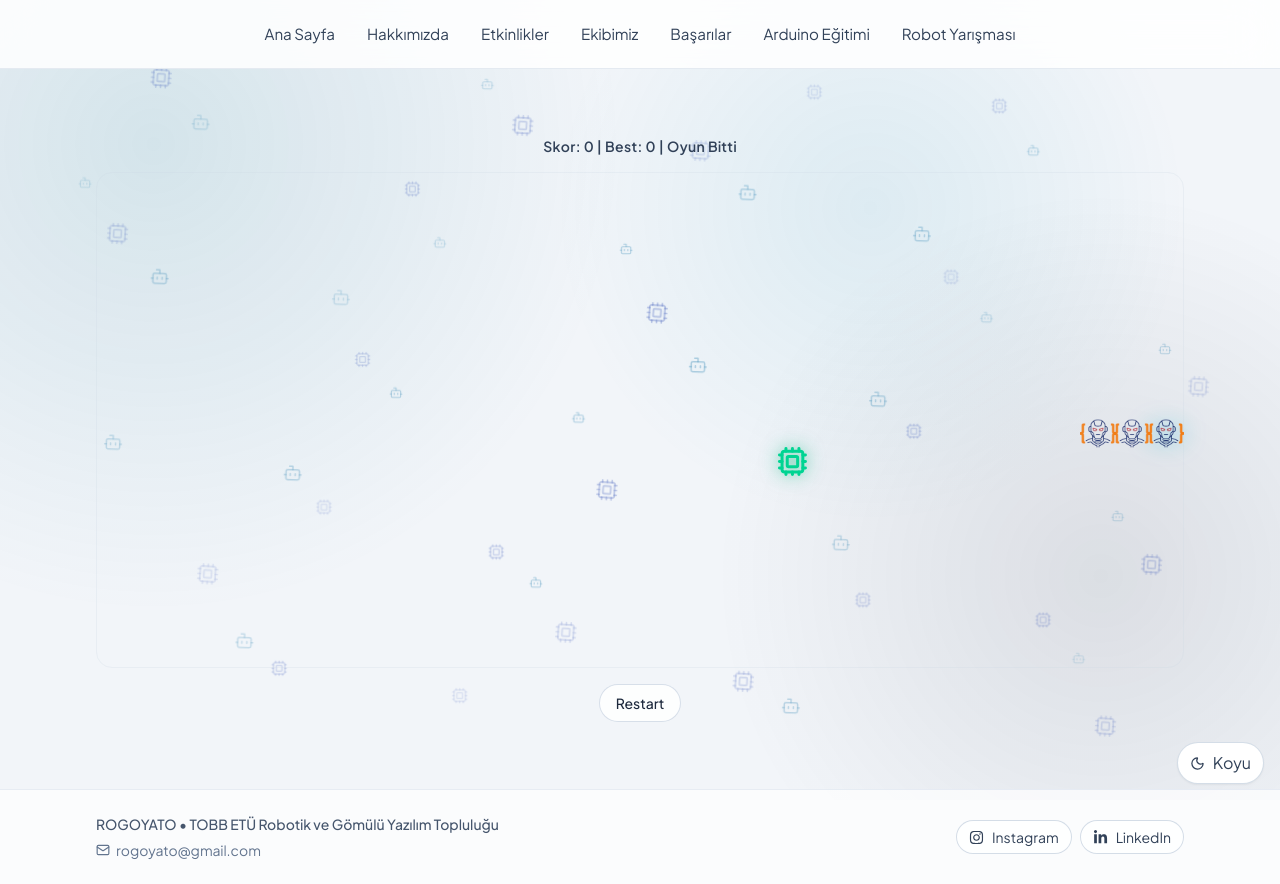
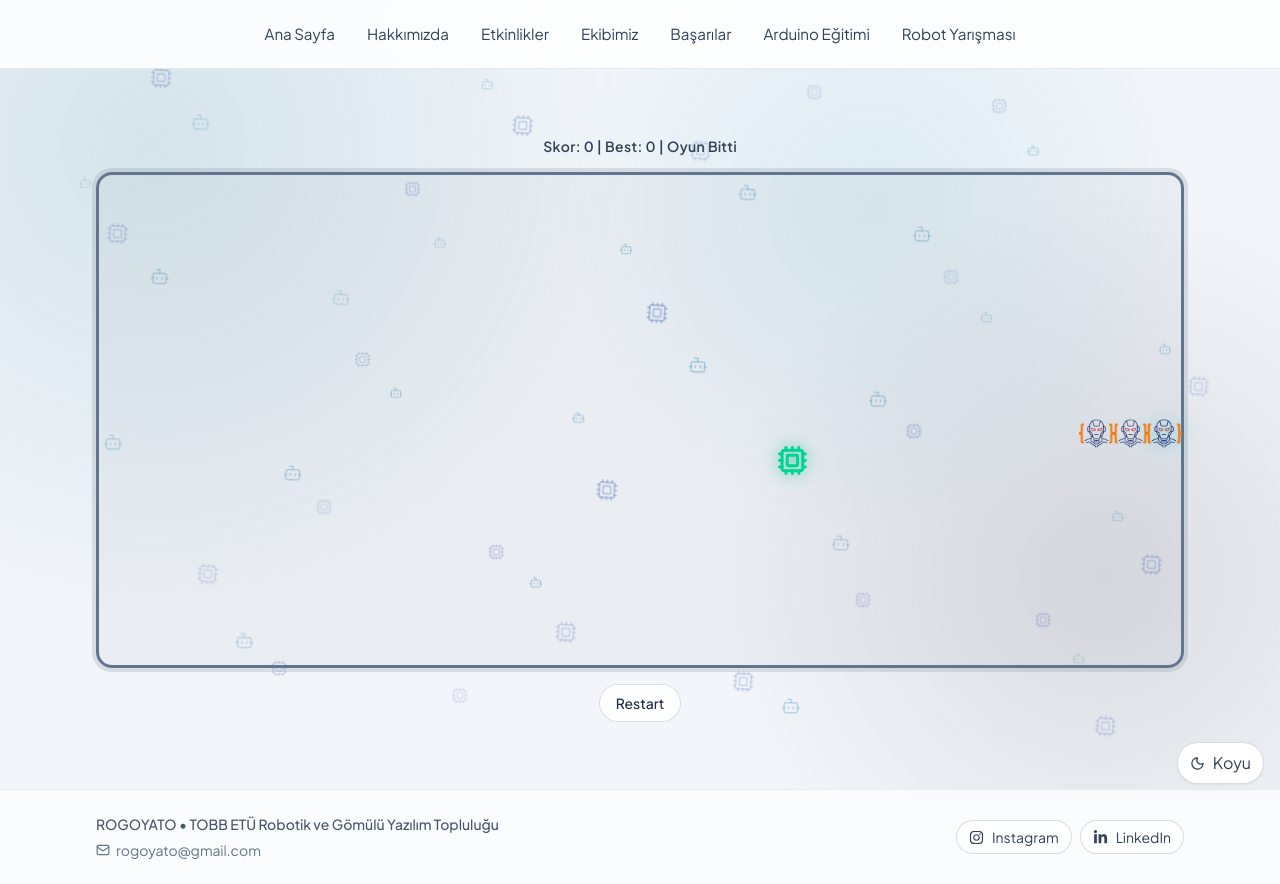
Before and after one commit to ROGOYATO/rogoyato-website, a React (Vite) app: page /snake-game in a window 1280 px wide. Built offline with nearby package versions, Linux system fonts and the light colour scheme.

Commit message:
Make the snake game's walls easier to see
Co-Authored-By: Claude Opus 5.5 <noreply@anthropic.com>
Claude-Session: https://claude.ai/code/session_019NXdTs21PH5673NJCZm71Y

```diff
--- a/src/pages/SnakeGamePage.jsx
+++ b/src/pages/SnakeGamePage.jsx
@@ -331,7 +331,7 @@ export default function SnakeGamePage() {
       </div>
 
       <div
-        className="relative w-full touch-none select-none rounded-2xl border border-slate-300/25"
+        className="relative w-full touch-none select-none rounded-2xl border-[3px] border-slate-500 bg-slate-900/[0.03] shadow-[0_0_0_4px_rgba(100,116,139,0.18)] dark:border-slate-300/80 dark:bg-white/[0.03] dark:shadow-[0_0_0_4px_rgba(203,213,225,0.12)]"
         style={{
           ...(boardConfig.isMobile
             ? {
```
